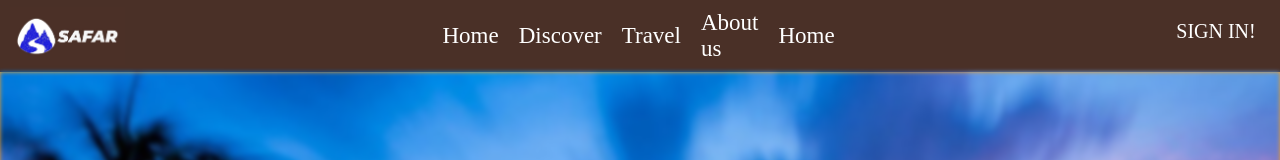
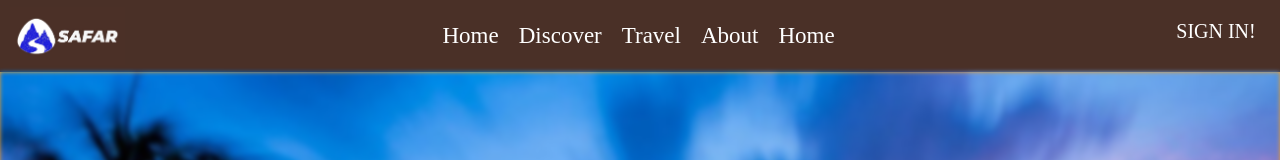
Before and after one commit to Om-Handa/SAFAR, a plain HTML site: page index.html in a window 1280 px wide. Shown: the top 160 px of the page. Drawn offline with Linux system fonts and the light colour scheme.

Commit message:
added functionalities

```diff
--- a/index.html
+++ b/index.html
@@ -19,7 +19,7 @@
           <li>Home</li>
           <li>Discover</li>
           <li>Travel</li>
-          <li>About us</li>
+          <li>About</li>
           <li>Home</li>
         </ul>
       </div>
```
